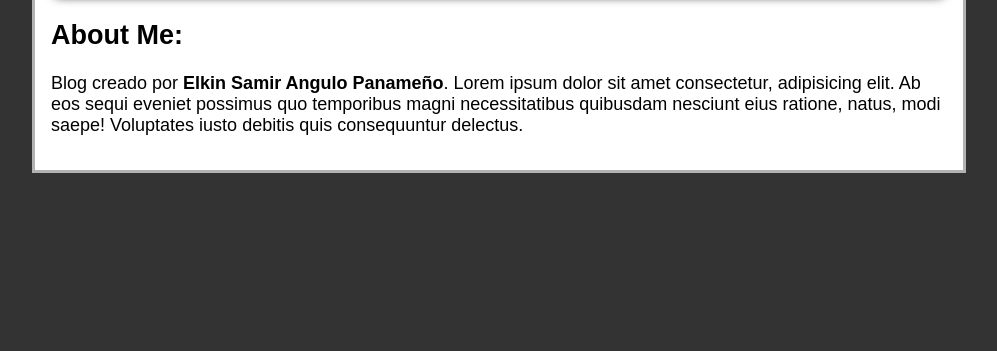
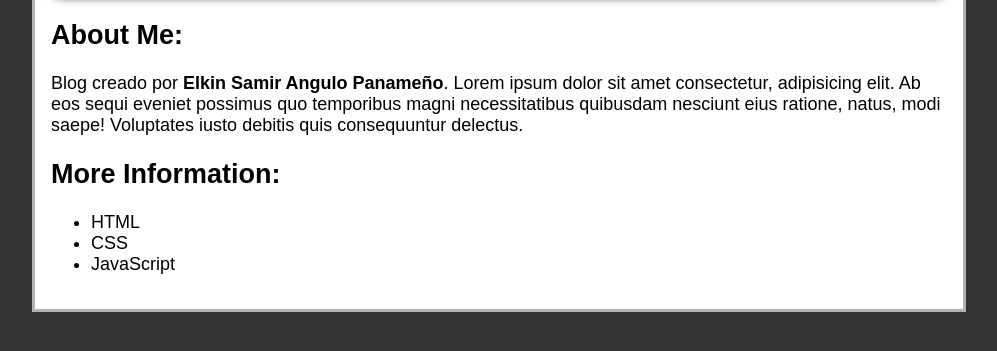
Before and after one commit to paelsam/myblogpost, a plain HTML site: page index.html in a window 1280 px wide. Shown: the part 195-546 px from the top of the page, without its empty margins (141-1138 px from the left). Drawn offline with Linux system fonts and the light colour scheme.

Commit message:
Lista Añadida

```diff
--- a/index.html
+++ b/index.html
@@ -22,6 +22,12 @@
           nesciunt eius ratione, natus, modi saepe! Voluptates iusto debitis
           quis consequuntur delectus.
         </p>
+        <h2>More Information:</h2>
+        <ul>
+            <li>HTML</li>
+            <li>CSS</li>
+            <li>JavaScript</li>
+        </ul>
       </div>
     </div>
   </body>
```
